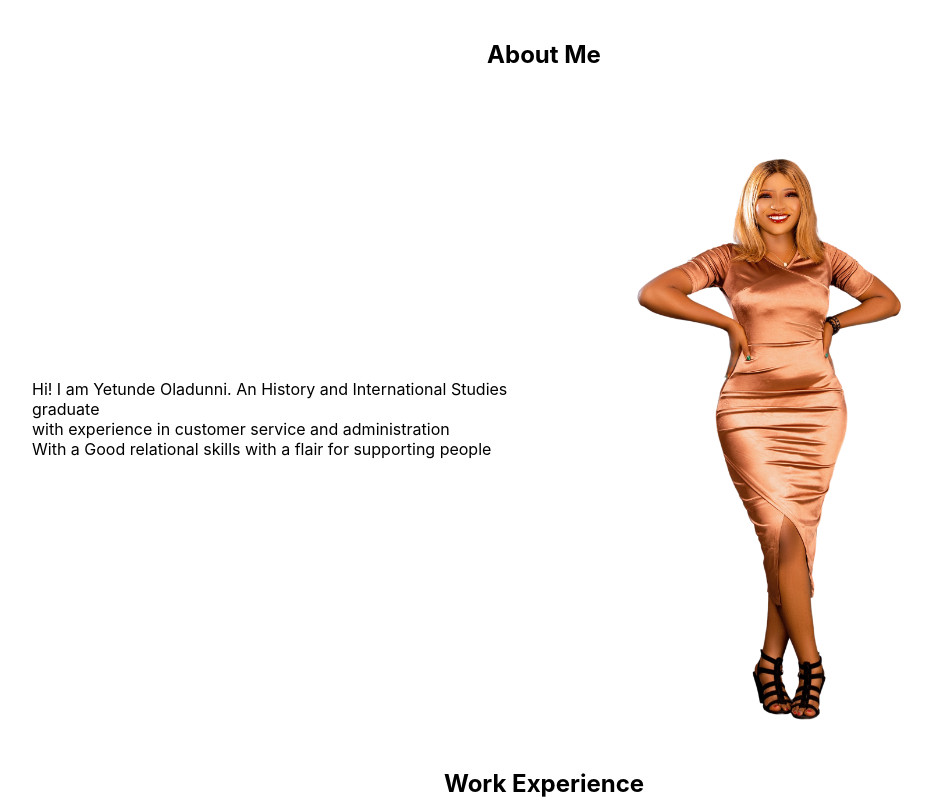
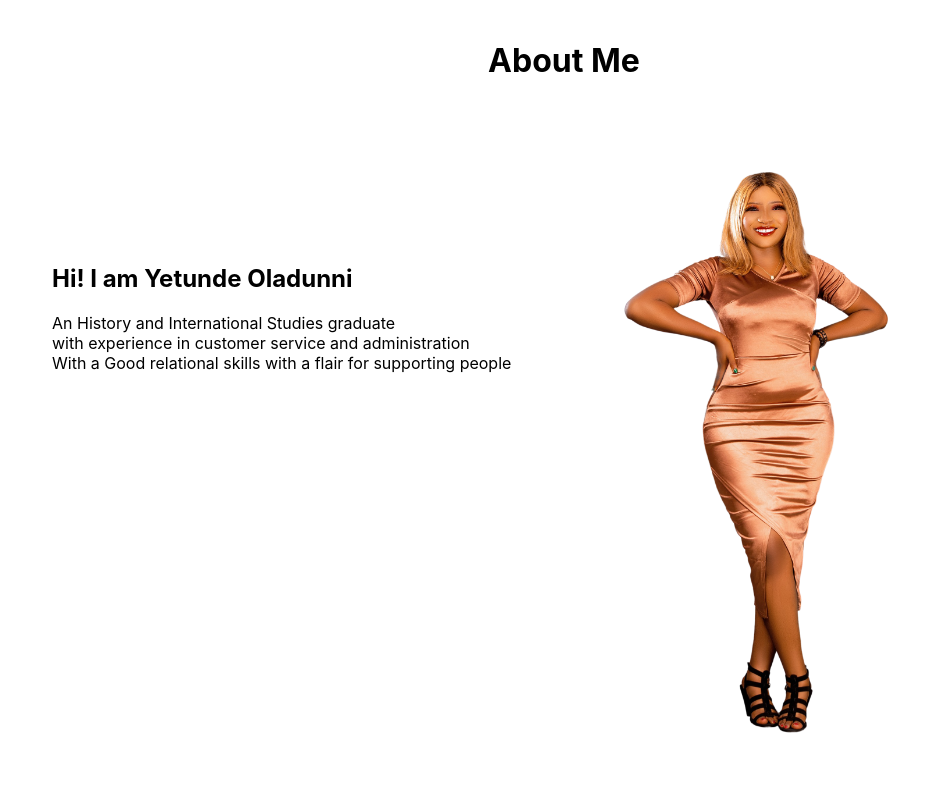
Before and after one commit to Proac-Tee/yetunde-portfolio-website, a React (Create React App) app: page / in a window 1280 px wide. Shown: the top 800 px of the page, without its empty margins (96-1028 px from the left). Built offline with nearby package versions, Linux system fonts and the light colour scheme.

Commit message:
feat: About component file updated

```diff
--- a/src/components/profiles/About.js
+++ b/src/components/profiles/About.js
@@ -7,18 +7,21 @@ const About = () => {
   return (
     <Fragment>
       <div className={classes.container}>
-        <h2>About Me</h2>
+        <h1>About Me</h1>
         <div className={classes.about}>
-          <p>
-            Hi! I am Yetunde Oladunni. An History and International Studies
+          <div className={classes.content}>
+            <h2>Hi! I am Yetunde Oladunni</h2>
+            <p>
+            An History and International Studies
             graduate <br /> with experience in customer service and
             administration
             <br />
             With a Good relational skills with a flair for supporting people
-          </p>
+            </p>
+          </div>
           <img src={yetunde} alt="yetunde-img" className={classes.images} />
         </div>
-      </div>
+    </div>
     </Fragment>
   );
 };
--- a/src/components/profiles/About.module.css
+++ b/src/components/profiles/About.module.css
@@ -1,26 +1,49 @@
 body {
   margin: 0%;
+  background-color: white;
+}
+
+h1 {
+  text-align: center;
 }
 
 h2 {
-  text-align: center;
+  padding-top: 20%;
 }
 
 .container {
   color: #000;
   width: 100%;
+  padding: 0px 20px;
+}
+
+.content {
+  padding-top: 50px;
 }
 
 .about {
   display: flex;
-  justify-content: center;
-  align-items: center;
+  justify-content: left;
+  align-items: left;
 }
 
 .container img {
   width: 50%;
-  height: 100%;
+  float: right;
+  background-repeat: no-repeat;
+  background-position: right top;
+  padding: 0 20px 20px 0;
+}
+
+/* body {
+  background-image: url("C:\Users\W A T\Desktop\Web-Dev\yetunde-portfolio-website\src\assets\yetunde-standing-image.png");
+  background-repeat: no-repeat;
+  background-position: right top;
+  margin-right: 200px;
+  width: 25%;
+  height: 25%;
   bottom: 10px;
   float: right;
   padding: 0 20px 20px 0;
-}
+  background-attachment: scroll;
+} */
--- a/src/components/profiles/Skills.js
+++ b/src/components/profiles/Skills.js
@@ -2,7 +2,15 @@ import React, { Fragment } from "react";
 import classes from "./Skills.module.css";
 
 const Skills = () => {
-  return <Fragment></Fragment>;
+  return (
+    <Fragment>
+      <ul>
+        <li>Decision making skill</li>
+        <li>Organizational skill</li>
+        <li>Leadership skill</li>
+      </ul>
+    </Fragment>
+  );
 };
 
 export default Skills;
```
